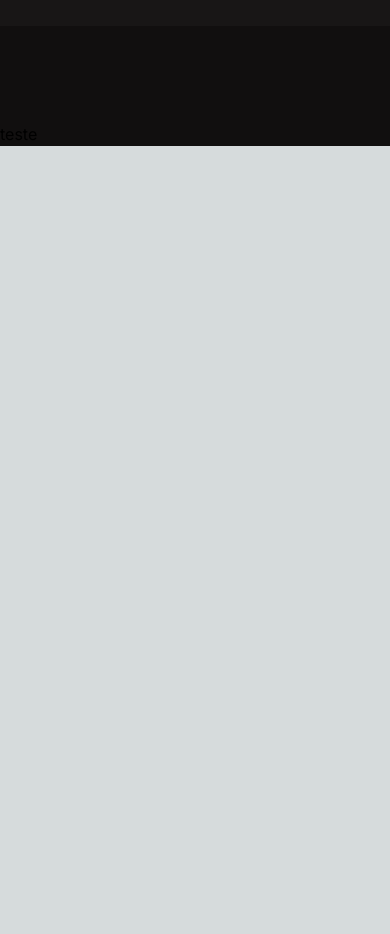
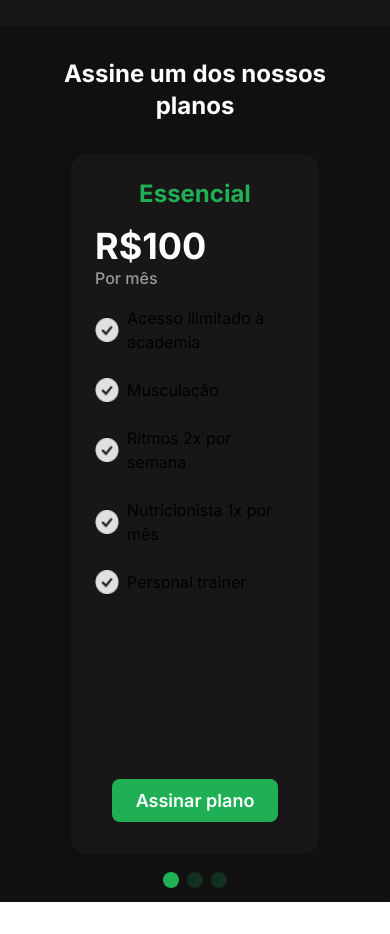
Before and after one commit to danilozxz/gymplus, a Next.js app: page / in a window 390 px wide. Shown: the part 1780-2714 px from the top of the page. Before the commit the page ends 1926 px from the top, so only its background shows below. Built offline with nearby package versions, Linux system fonts and the light colour scheme.

Commit message:
Seção planos para dispositivos móveis

```diff
--- a/src/app/page.tsx
+++ b/src/app/page.tsx
@@ -3,6 +3,7 @@
 import { HeroBanner } from "@/components/HeroBanner";
 import { Modalidades } from "@/components/Modalidades";
 import { NewLife } from "@/components/NewLife";
+import { Planos } from "@/components/Planos";
 
 const Page = () => {
   return (
@@ -11,9 +12,7 @@ const Page = () => {
         <HeroBanner />
         <Modalidades />
         <NewLife />
-        <div className="mt-24">
-          teste
-        </div>
+        <Planos/>
       </div>
     </div>
   )
--- a/src/components/HeroBanner.tsx
+++ b/src/components/HeroBanner.tsx
@@ -22,7 +22,7 @@ export const HeroBanner = () => {
                         </div>
                     </nav>
                 </header>
-                <div className="flex flex-col gap-12 items-center xl:flex-row xl:justify-between">
+                <div className="flex flex-col gap-12 items-center xl:flex-row xl:justify-between xl:my-16">
                     <div className='xl:max-w-[720px] xl:min-w-[480px]'>
                         <h1 className='text-white text-4xl font-bold xl:text-6xl'>Helps for your ideal body fitness</h1>
                         <p className='text-xl text-[#808080] mt-6'>Lorem teste parágrafo de teste para a page Lorem teste parágrafo de teste para a pageLorem teste parágrafo de teste</p>
--- /dev/null
+++ b/src/components/Planos.tsx
@@ -0,0 +1,99 @@
+
+import { Swiper, SwiperSlide } from 'swiper/react'
+import { register } from 'swiper/element/bundle'
+import { ButtonGreen } from './ButtonGreen'
+import vericado from '@/assets/planos/verificadoBranco.png'
+register()
+
+export const Planos = () => {
+    const data = [
+        {
+            id: 1,
+            title: 'Essencial',
+            price: 100,
+            available: [
+                'Acesso ilimitado à academia',
+                'Musculação',
+                'Ritmos 2x por semana',
+                'Nutricionista 1x por mês',
+                'Personal trainer'
+            ]
+        },
+
+        {
+            id: 2,
+            title: 'Premium',
+            price: 150,
+            available: [
+                'Acesso ilimitado à academia',
+                'Musculação',
+                'Ritmos 3x por semana',
+                'Nutricionista 2x por mês',
+                'Personal trainer',
+                'Funcional',
+                'Natação 2x na semana'
+            ]
+        },
+
+        {
+            id: 3,
+            title: 'Gold',
+            price: 220,
+            available: [
+                'Acesso ilimitado à academia',
+                'Musculação',
+                'Ritmos 5x por semana',
+                'Nutricionista 4x por mês',
+                'Personal trainer',
+                'Funcional',
+                'Natação 4x na semana',
+                'Acompanhamento individual'
+            ]
+        }
+    ]
+
+    return (
+        <section>
+            <div className='my-8'>
+                <h2 className='text-white text-2xl text-center font-bold px-6'>Assine um dos nossos planos</h2>
+                <div className='mt-8'>
+                    <div className='xl:hidden'>
+                        <Swiper
+                            slidesPerView={1}
+                            pagination
+                            className='custom-swiper-pagination max-w-[280px] sm:max-w-[380px]'
+                        >
+                            {
+                                data.map(item => (
+                                    <SwiperSlide key={item.id}>
+                                        <div className='bg-[#181616] max-w-full mx-4 h-[700px] sm:h-[600px] p-6 rounded-2xl mb-12 relative'>
+                                            <h3 className='text-[#1FAF54] text-2xl font-bold text-center'>{item.title}</h3>
+                                            <div className='my-4'>
+                                                <span className='text-white text-4xl font-bold'>R${item.price}</span>
+                                                <p className='text-[#9A9A9A] font-medium'>Por mês</p>
+                                            </div>
+                                            <div>
+                                                <ul className='flex flex-col gap-6'>
+                                                    {item.available.map(opcao => (
+                                                        <div className='flex items-center gap-2'>
+                                                            <img src={vericado.src} className='w-6 h-6' />
+                                                            <li>{opcao}</li>
+                                                        </div>
+                                                    ))}
+                                                </ul>
+                                            </div>
+
+                                            <div className='absolute bottom-8 w-[200px] sm:w-[300px] flex justify-center'>
+                                                <ButtonGreen children='Assinar plano' />
+                                            </div>
+                                        </div>
+                                    </SwiperSlide>
+                                ))
+                            }
+                        </Swiper>
+                    </div>
+                </div>
+            </div>
+        </section>
+    )
+}
--- a/tailwind.config.ts
+++ b/tailwind.config.ts
@@ -7,7 +7,12 @@ const config: Config = {
     './src/app/**/*.{js,ts,jsx,tsx,mdx}',
   ],
   theme: {
+
+
     extend: {
+      screens: {
+        'sm': '400px'
+      },
       backgroundImage: {
         'gradient-radial': 'radial-gradient(var(--tw-gradient-stops))',
         'gradient-conic':
@@ -16,5 +21,6 @@ const config: Config = {
     },
   },
   plugins: [],
+
 }
 export default config
```
Also changed, not shown: src/components/Modalidades.tsx (+4 -14 lines), src/assets/planos/verificadoBranco.png (added).
